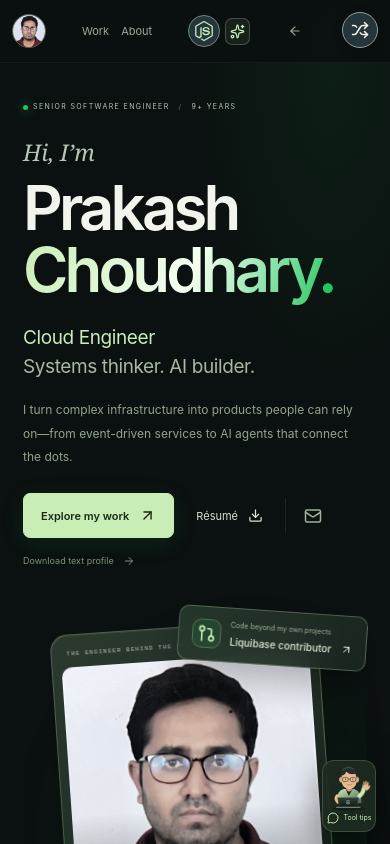
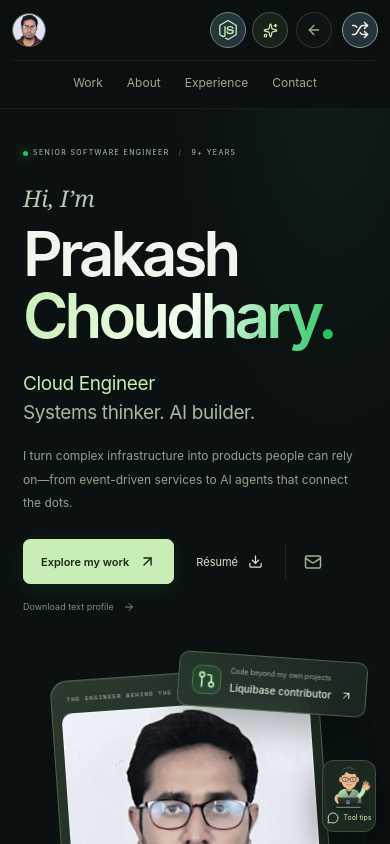
Before and after one commit to pspcps/diffwise, a React (Vite) app: page /portfolio/v1 in a window 390 px wide. Built offline with nearby package versions, Linux system fonts and the light colour scheme.

Commit message:
Align V1 portfolio and Classic homepage header controls

```diff
--- /dev/null
+++ b/src/header-layout.css
@@ -0,0 +1,262 @@
+/* Header geometry is scoped to V1 and Classic, independent of older layout rules. */
+.portfolio-atelier .portfolio-nav {
+  display: block;
+  height: auto;
+  min-height: 72px;
+  padding: 0 16px 0 28px;
+}
+.portfolio-atelier .portfolio-nav-inner {
+  display: grid;
+  grid-template-columns: minmax(0, 1fr) auto minmax(0, 1fr);
+  align-items: center;
+  min-height: 72px;
+  gap: 24px;
+}
+.portfolio-atelier .portfolio-nav .portfolio-identity {
+  justify-self: start;
+  padding: 0;
+  min-height: 40px;
+  white-space: nowrap;
+}
+.portfolio-atelier .portfolio-nav .portfolio-identity > span {
+  display: inline;
+}
+.portfolio-atelier .portfolio-nav .portfolio-nav-inner nav {
+  display: flex;
+  align-items: center;
+  justify-content: center;
+  gap: 24px;
+}
+.portfolio-atelier .portfolio-nav .portfolio-nav-inner nav button {
+  display: inline-flex;
+  align-items: center;
+  min-height: 40px;
+  padding: 8px 0;
+  font-size: 13px;
+}
+.portfolio-header-actions {
+  display: flex;
+  align-items: center;
+  justify-content: flex-end;
+  justify-self: end;
+  gap: 12px;
+}
+.portfolio-header-actions .theme-controls {
+  gap: 8px;
+}
+.portfolio-atelier .portfolio-header-actions .toolbar-home {
+  display: inline-flex;
+  align-items: center;
+  justify-content: center;
+  gap: 8px;
+  min-height: 36px;
+  padding: 7px 12px;
+  border: 1px solid #ffffff20;
+  border-radius: 8px;
+  background: #ffffff04;
+  font-size: 12px !important;
+  white-space: nowrap;
+}
+:is(.portfolio-header-actions, .space-topbar .topbar-actions)
+  .theme-controls
+  .motion-toggle {
+  width: 36px;
+  height: 36px;
+  border-radius: 50%;
+}
+.space-app .space-topbar {
+  height: 72px;
+  min-height: 72px;
+  padding: 0 16px 0 32px;
+  gap: 20px;
+}
+.space-app .space-topbar .topbar-actions {
+  display: flex;
+  align-items: center;
+  gap: 12px;
+  margin-left: auto;
+  flex-wrap: nowrap;
+}
+.space-topbar .topbar-actions .search-shortcut {
+  order: 0;
+  min-height: 36px;
+  padding: 8px 12px;
+}
+.space-topbar .topbar-actions .theme-controls {
+  order: 1;
+  gap: 8px;
+}
+.space-topbar .topbar-actions .profile-button {
+  order: 2;
+  width: 36px;
+  height: 36px;
+}
+.space-topbar .topbar-actions .design-shuffle-slot {
+  order: 3;
+}
+@media (max-width: 1100px) {
+  .portfolio-atelier .portfolio-nav-inner {
+    gap: 18px;
+  }
+  .portfolio-atelier .portfolio-nav .portfolio-nav-inner nav {
+    gap: 18px;
+  }
+  .portfolio-header-actions {
+    gap: 9px;
+  }
+}
+@media (max-width: 900px) {
+  .portfolio-atelier .portfolio-nav-inner {
+    grid-template-columns: minmax(0, 1fr) auto;
+    grid-template-rows: 72px auto;
+    gap: 0 16px;
+  }
+  .portfolio-atelier .portfolio-nav .portfolio-identity {
+    grid-column: 1;
+    grid-row: 1;
+  }
+  .portfolio-atelier .portfolio-header-actions {
+    grid-column: 2;
+    grid-row: 1;
+  }
+  .portfolio-atelier .portfolio-nav .portfolio-nav-inner nav {
+    grid-column: 1/-1;
+    grid-row: 2;
+    gap: 30px;
+    border-top: 1px solid #ffffff0c;
+    padding: 2px 0 5px;
+  }
+  .space-app .space-topbar .breadcrumb {
+    font-size: 11px;
+    gap: 8px;
+  }
+  .space-topbar .search-shortcut kbd {
+    display: none;
+  }
+}
+@media (max-width: 580px) {
+  .portfolio-atelier .portfolio-nav {
+    padding: 0 12px;
+  }
+  .portfolio-atelier .portfolio-nav-inner {
+    grid-template-rows: 60px auto;
+    gap: 0 8px;
+  }
+  .portfolio-atelier .portfolio-nav .portfolio-identity > span {
+    font-size: 12px;
+  }
+  .portfolio-atelier .portfolio-header-actions {
+    gap: 8px;
+  }
+  .portfolio-atelier .portfolio-header-actions .toolbar-home {
+    width: 32px;
+    height: 32px;
+    min-height: 32px;
+    padding: 0;
+    border-radius: 50%;
+  }
+  .portfolio-atelier .portfolio-header-actions .toolbar-home > span {
+    display: none;
+  }
+  .portfolio-atelier .portfolio-header-actions .toolbar-home::after {
+    content: none;
+  }
+  .portfolio-atelier .portfolio-nav .portfolio-nav-inner nav {
+    gap: 24px;
+  }
+  .portfolio-atelier .portfolio-nav .portfolio-nav-inner nav button {
+    font-size: 12px;
+    min-height: 40px;
+  }
+  :is(.portfolio-header-actions, .space-topbar .topbar-actions)
+    .theme-controls
+    .motion-toggle {
+    width: 32px;
+    height: 32px;
+  }
+  .portfolio-header-actions .theme-controls {
+    gap: 6px;
+  }
+  .space-app .space-topbar {
+    height: 60px;
+    min-height: 60px;
+    padding: 0 12px;
+    flex-wrap: nowrap;
+    gap: 10px;
+  }
+  .space-app .space-topbar .topbar-actions {
+    width: auto;
+    gap: 8px;
+  }
+  .space-app .space-topbar .breadcrumb {
+    display: none;
+  }
+  .space-topbar .topbar-actions .search-shortcut {
+    width: 32px;
+    height: 32px;
+    min-height: 32px;
+    padding: 0;
+    justify-content: center;
+  }
+  .space-topbar .search-shortcut > span {
+    display: none;
+  }
+  .space-topbar .topbar-actions .profile-button {
+    width: 32px;
+    height: 32px;
+  }
+  .space-topbar .topbar-actions .theme-controls {
+    gap: 6px;
+  }
+}
+@media (max-width: 420px) {
+  .portfolio-atelier .portfolio-nav .portfolio-identity > span {
+    display: none;
+  }
+  .space-topbar .mobile-brand .space-brand > span:last-child {
+    display: none;
+  }
+  .space-topbar .mobile-brand .space-brand {
+    gap: 0;
+    padding: 0;
+  }
+}
+
+:is(.portfolio-header-actions, .space-topbar .topbar-actions)
+  .theme-controls
+  :is(.language-theme-cycle, .motion-toggle) {
+  width: 40px;
+  height: 40px;
+}
+.portfolio-atelier .portfolio-header-actions .toolbar-home {
+  min-height: 40px;
+}
+.space-topbar .topbar-actions .profile-button {
+  width: 40px;
+  height: 40px;
+}
+.space-topbar .topbar-actions .search-shortcut {
+  min-height: 40px;
+}
+@media (max-width: 580px) {
+  :is(.portfolio-header-actions, .space-topbar .topbar-actions)
+    .theme-controls
+    :is(.language-theme-cycle, .motion-toggle) {
+    width: 36px;
+    height: 36px;
+  }
+  .portfolio-atelier .portfolio-header-actions .toolbar-home {
+    width: 36px;
+    height: 36px;
+    min-height: 36px;
+  }
+  .space-topbar .topbar-actions .profile-button {
+    width: 36px;
+    height: 36px;
+  }
+  .space-topbar .topbar-actions .search-shortcut {
+    width: 36px;
+    height: 36px;
+    min-height: 36px;
+  }
+}
--- a/src/pages/HomePage.tsx
+++ b/src/pages/HomePage.tsx
@@ -29,6 +29,7 @@ import CharacterGuide from "../components/Guide/CharacterGuide";
 import ThemeChoice from "../components/Guide/ThemeChoice";
 import { tiltCard, resetTilt } from "../components/Spatial/cardMotion";
 import "../spatial.css";
+import "../header-layout.css";
 
 const categories = ["All tools", ...TOOL_CATEGORIES];
 const categoryIcons = [LayoutGrid, Code2, Globe, Shapes, SlidersHorizontal];
@@ -161,9 +162,6 @@ export default function HomePage({
           <div className="topbar-actions">
             <DesignSwitcher design="classic" />
             <ThemeChoice />
-            <span className="local-status">
-              <span className="live-dot" /> Built for your browser
-            </span>
             <button className="search-shortcut" onClick={onSearch}>
               <Search size={15} />
               <span>Quick search</span>
--- a/src/pages/PortfolioPage.tsx
+++ b/src/pages/PortfolioPage.tsx
@@ -26,6 +26,7 @@ import CharacterGuide from "../components/Guide/CharacterGuide";
 import ThemeChoice from "../components/Guide/ThemeChoice";
 import { tiltCard, resetTilt } from "../components/Spatial/cardMotion";
 import "../spatial.css";
+import "../header-layout.css";
 const InteractiveArchitectureDiagram = lazy(
   () => import("../components/Portfolio/InteractiveArchitectureDiagram"),
 );
@@ -64,10 +65,13 @@ export default function PortfolioPage({ onBack }: { onBack: () => void }) {
   return (
     <div className="portfolio-space portfolio-atelier" ref={root}>
       <header className="portfolio-nav">
-        <ThemeChoice />
+        <div className="portfolio-nav-inner">
           <button
             className="portfolio-identity"
-          onClick={() => root.current?.scrollTo({ top: 0, behavior: "smooth" })}
+            aria-label="Prakash Choudhary — back to top"
+            onClick={() =>
+              root.current?.scrollTo({ top: 0, behavior: "smooth" })
+            }
           >
             <img src="/avatar.jpg" alt="" />
             <span>
@@ -80,10 +84,19 @@ export default function PortfolioPage({ onBack }: { onBack: () => void }) {
             <button onClick={() => scrollTo("experience")}>Experience</button>
             <button onClick={() => scrollTo("contact")}>Contact</button>
           </nav>
-        <button className="toolbar-home" onClick={onBack}>
-          <ArrowLeft size={14} /> Back to tools
+          <div className="portfolio-header-actions">
+            <ThemeChoice />
+            <button
+              className="toolbar-home"
+              aria-label="Back to tools"
+              title="Back to tools"
+              onClick={onBack}
+            >
+              <ArrowLeft size={16} /> <span>Back to tools</span>
             </button>
             <PortfolioVersionSwitcher fallback="v1" />
+          </div>
+        </div>
       </header>
       {!selected && (
         <CharacterGuide
```
Lines whose indentation alone changed are shown as unchanged.
